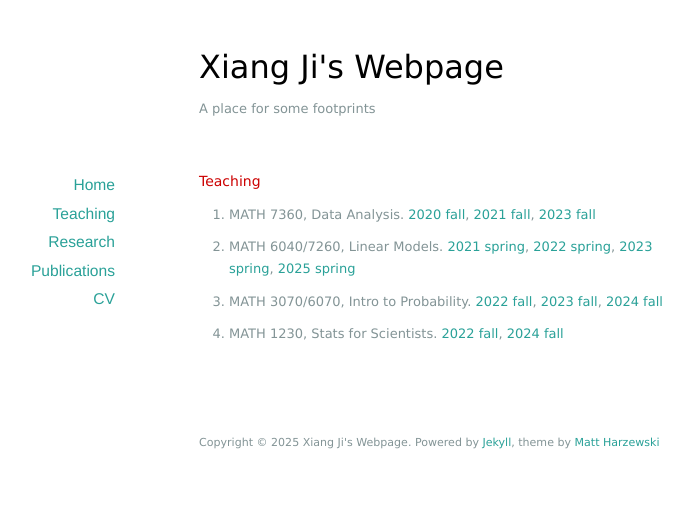
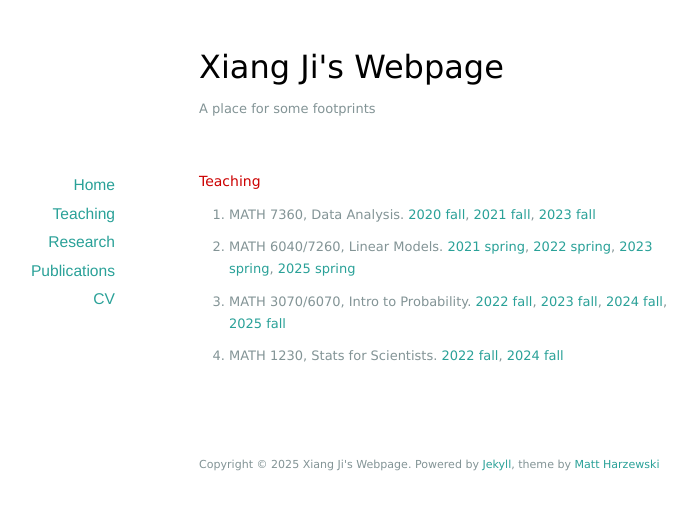
Before and after one commit to xiang-ji-ncsu/xiang-ji-ncsu.github.io, a Jekyll site: the page built from teaching/index.markdown, in a window 1280 px wide. Shown: the top 510 px of the page, without its empty margins (191-888 px from the left). Built offline with Jekyll 4.4.1, drawn with Linux system fonts in a browser that asks for light colours.

Commit message:
update CV and teaching page

```diff
--- a/teaching/index.markdown
+++ b/teaching/index.markdown
@@ -7,5 +7,5 @@
 
 * MATH 7360, Data Analysis. [2020 fall](https://tulane-math7360.github.io/), [2021 fall](https://tulane-math-7360-2021.github.io/index.html),  [2023 fall](https://tulane-math-7360-2023.github.io/index.html)
 * MATH 6040/7260, Linear Models. [2021 spring](https://tulane-math-7260-2021.github.io/), [2022 spring](https://tulane-math-7260-2022.github.io/), [2023 spring](https://tulane-math-7260-2023.github.io/),  [2025 spring](https://tulane-math-7260-2025.github.io/)
-* MATH 3070/6070, Intro to Probability. [2022 fall](https://tulane-math-3070-2022.github.io/), [2023 fall](https://tulane-math-3070-2023.github.io/), [2024 fall](https://tulane-math-3070-2024.github.io/)
+* MATH 3070/6070, Intro to Probability. [2022 fall](https://tulane-math-3070-2022.github.io/), [2023 fall](https://tulane-math-3070-2023.github.io/), [2024 fall](https://tulane-math-3070-2024.github.io/), [2025 fall](https://tulane-math-3070.github.io/2025Fall)
 * MATH 1230, Stats for Scientists. [2022 fall](https://tulane.instructure.com/courses/2255170), [2024 fall](https://tulane.instructure.com/courses/2285293)
```
Also changed, not shown: 2 other files.
